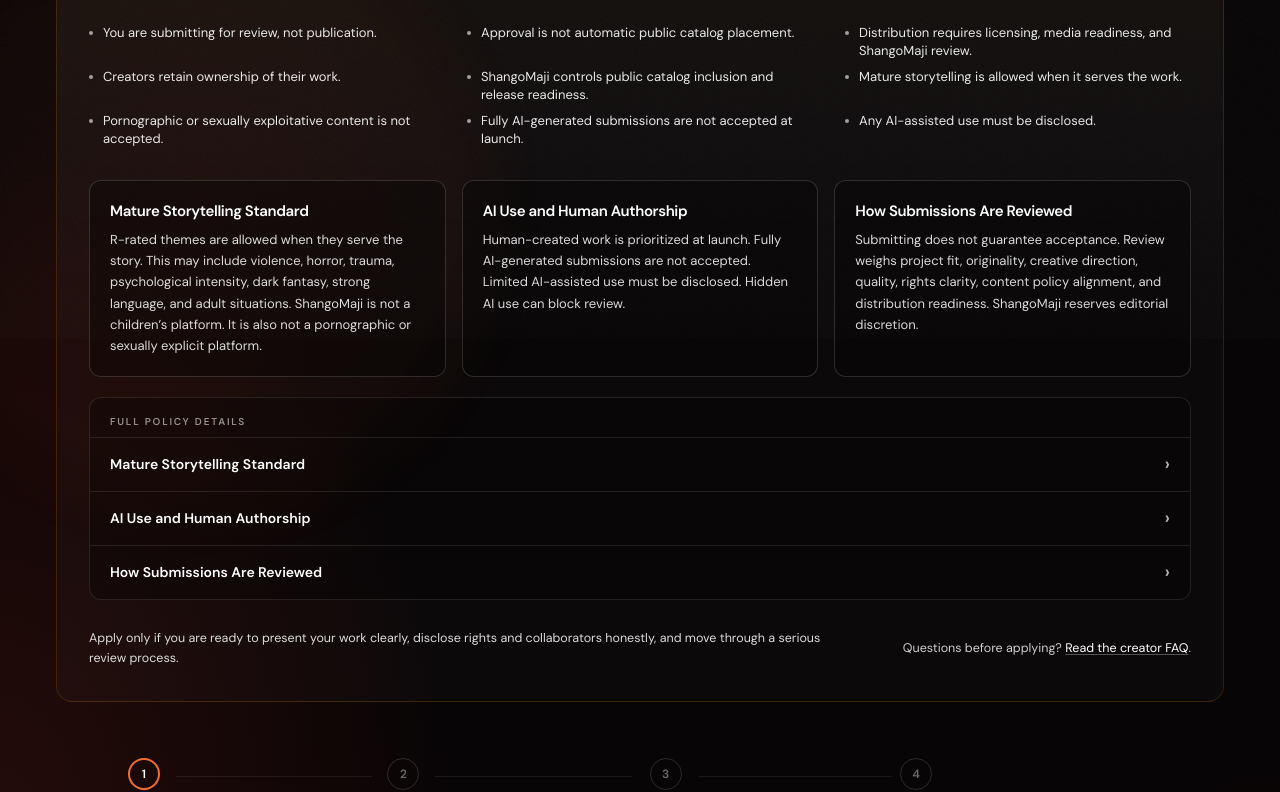
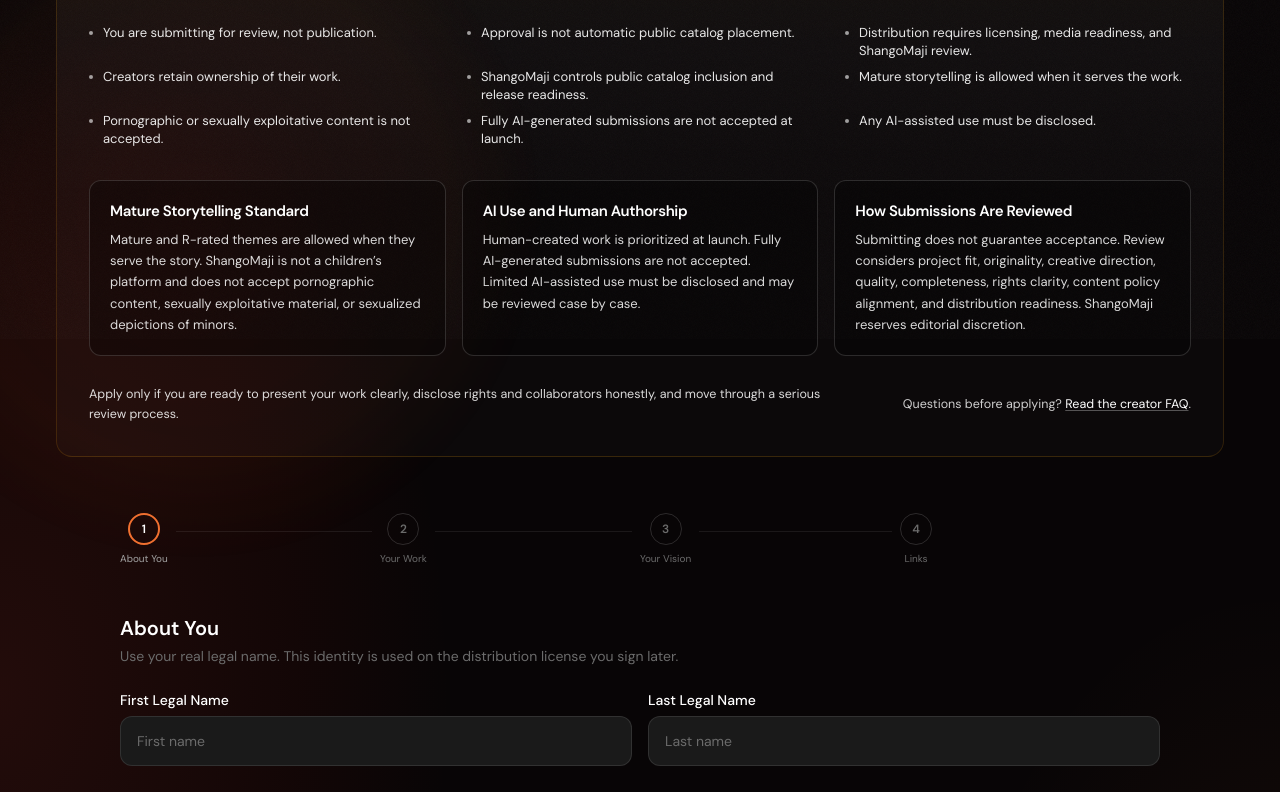
Before and after one commit to G-Labz/shangomaji-clean, a Next.js app: page /creators/apply in a window 1280 px wide. Shown: the part 461-1253 px from the top of the page. Built offline with nearby package versions, Linux system fonts and the light colour scheme.

Commit message:
Simplify creator application policy guidance

```diff
--- a/src/app/creators/apply/page.tsx
+++ b/src/app/creators/apply/page.tsx
@@ -183,9 +183,9 @@
 // Single Before You Apply policy card. Renders a visible heading + concise
 // summary, with the full approved policy text behind a per-card collapsible
 // so cards stay visually controlled when sitting side by side at lg+.
-// Compact, non-expanding summary card. Long-form policy text lives in
-// the full-width PolicyDetails accordion below the card grid so desktop
-// readers get a proper reading column instead of narrow card text.
+// Compact, non-expanding summary card used inside the Before You Apply
+// band. Summary-only by design; deeper policy reading lives on the
+// public Help / FAQ page linked at the bottom of the band.
 function PolicyCard({
   title,
   summary,
@@ -205,31 +205,6 @@
   );
 }
 
-// Full-width policy details panel. Sits below the policy summary cards
-// inside the Before You Apply band. Native <details> so no React state
-// is added. The expanded body uses a max-w-3xl reading column for line
-// length even though the panel itself spans the full band width.
-function PolicyDetails({
-  title,
-  children,
-}: {
-  title: string;
-  children: React.ReactNode;
-}) {
-  return (
-    <details className="group">
-      <summary
-        className="cursor-pointer list-none flex items-center justify-between gap-3 px-5 py-4 text-[14px] font-semibold text-white hover:bg-white/[0.025] transition-colors [&::-webkit-details-marker]:hidden"
-      >
-        <span>{title}</span>
-        <span aria-hidden="true" className="text-white/70 text-lg leading-none group-open:rotate-90 transition-transform shrink-0">›</span>
-      </summary>
-      <div className="px-5 pb-5 pt-1 max-w-3xl space-y-3 text-[13.5px] text-white/85 leading-relaxed">
-        {children}
-      </div>
-    </details>
-  );
-}
 
 export default function ApplyPage() {
   const [step, setStep] = useState(1);
@@ -465,80 +440,22 @@
           </ul>
 
           {/* Policy summary cards — compact, side by side on lg+,
-              stacked on mobile. The cards no longer expand. Long-form
-              policy text lives in the full-width accordion below so
-              desktop readers get a proper wide reading column instead
-              of long text trapped inside a skinny 3-column slot. */}
+              stacked on mobile. Summary-only by design. Deeper policy
+              reading lives on the public Help / FAQ page (linked
+              below); no in-page accordion duplicates that. */}
           <div className="mt-8 grid grid-cols-1 lg:grid-cols-3 gap-4">
             <PolicyCard
               title="Mature Storytelling Standard"
-              summary="R-rated themes are allowed when they serve the story. This may include violence, horror, trauma, psychological intensity, dark fantasy, strong language, and adult situations. ShangoMaji is not a children’s platform. It is also not a pornographic or sexually explicit platform."
+              summary="Mature and R-rated themes are allowed when they serve the story. ShangoMaji is not a children’s platform and does not accept pornographic content, sexually exploitative material, or sexualized depictions of minors."
             />
             <PolicyCard
               title="AI Use and Human Authorship"
-              summary="Human-created work is prioritized at launch. Fully AI-generated submissions are not accepted. Limited AI-assisted use must be disclosed. Hidden AI use can block review."
+              summary="Human-created work is prioritized at launch. Fully AI-generated submissions are not accepted. Limited AI-assisted use must be disclosed and may be reviewed case by case."
             />
             <PolicyCard
               title="How Submissions Are Reviewed"
-              summary="Submitting does not guarantee acceptance. Review weighs project fit, originality, creative direction, quality, rights clarity, content policy alignment, and distribution readiness. ShangoMaji reserves editorial discretion."
+              summary="Submitting does not guarantee acceptance. Review considers project fit, originality, creative direction, quality, completeness, rights clarity, content policy alignment, and distribution readiness. ShangoMaji reserves editorial discretion."
             />
-          </div>
-
-          {/* Full-width policy details accordion.
-              Each topic expands into a full-width panel inside the
-              band, so the long policy text uses a comfortable desktop
-              reading width (capped at max-w-3xl for line length) rather
-              than being squeezed into a narrow card column. Native
-              <details>, no React state. */}
-          <div className="mt-5 rounded-xl border border-white/10 bg-black/25 divide-y divide-white/10">
-            <p className="px-5 pt-4 pb-2 text-[10px] uppercase tracking-[0.18em] text-white/55 font-semibold">
-              Full policy details
-            </p>
-
-            <PolicyDetails title="Mature Storytelling Standard">
-              <p>
-                ShangoMaji accepts serious anime and anime-inspired works with mature themes when those themes serve the story. A project may include violence, horror, blood, grief, trauma, psychological intensity, strong language, dark fantasy, adult situations, or other R-rated material when handled with purpose and creative control.
-              </p>
-              <p>
-                ShangoMaji is not a children’s platform, and mature storytelling is not automatically disqualifying.
-              </p>
-              <p>
-                ShangoMaji is also not a pornographic or sexually explicit content platform. Pornographic content, sexually exploitative material, and sexualized depictions of minors are not accepted.
-              </p>
-              <p>
-                All mature content is reviewed in context. The question is not whether a work is intense. The question is whether the intensity belongs to the story, respects the audience, and fits the ShangoMaji catalog standard.
-              </p>
-            </PolicyDetails>
-
-            <PolicyDetails title="AI Use and Human Authorship">
-              <p>
-                At launch, ShangoMaji prioritizes human-created work. Fully AI-generated submissions are not accepted for catalog consideration at this stage.
-              </p>
-              <p>
-                Limited AI-assisted work may be reviewed case by case, but creators must disclose how AI tools were used. This includes AI used for images, animation, writing, voices, music, editing, reference generation, concept development, or any other material part of the project.
-              </p>
-              <p>
-                Disclosure does not automatically disqualify a project. Hidden AI use, unclear authorship, or work that cannot be responsibly credited or licensed may block review.
-              </p>
-              <p>
-                The standard is simple: the work must have clear human authorship, rights clarity, and creative responsibility.
-              </p>
-            </PolicyDetails>
-
-            <PolicyDetails title="How Submissions Are Reviewed">
-              <p>
-                Submitting a project does not guarantee acceptance. ShangoMaji reviews submissions based on project fit, originality, creative direction, quality of materials, completeness, rights clarity, content policy alignment, and whether the work can be responsibly reviewed, licensed, and prepared for distribution.
-              </p>
-              <p>
-                A project may be rejected because it is incomplete, outside the platform’s focus, unclear in rights ownership, not ready for review, not aligned with the catalog standard, or not suitable for distribution at this time.
-              </p>
-              <p>
-                Rejection is not a judgment of the creator’s worth. It means the submitted project does not currently meet the standard or timing required for ShangoMaji review, licensing, or catalog consideration.
-              </p>
-              <p>
-                ShangoMaji reserves editorial discretion over review decisions, catalog fit, public visibility, and distribution readiness.
-              </p>
-            </PolicyDetails>
           </div>
 
           <div className="mt-7 flex flex-col sm:flex-row sm:items-center sm:justify-between gap-3">
```
